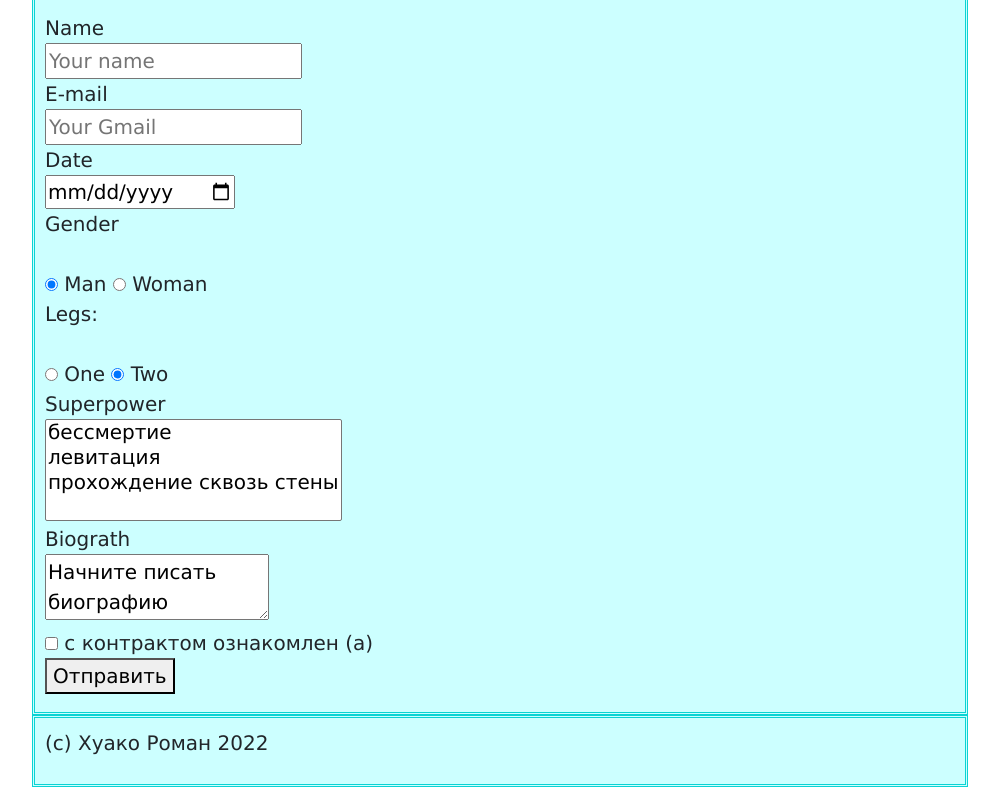
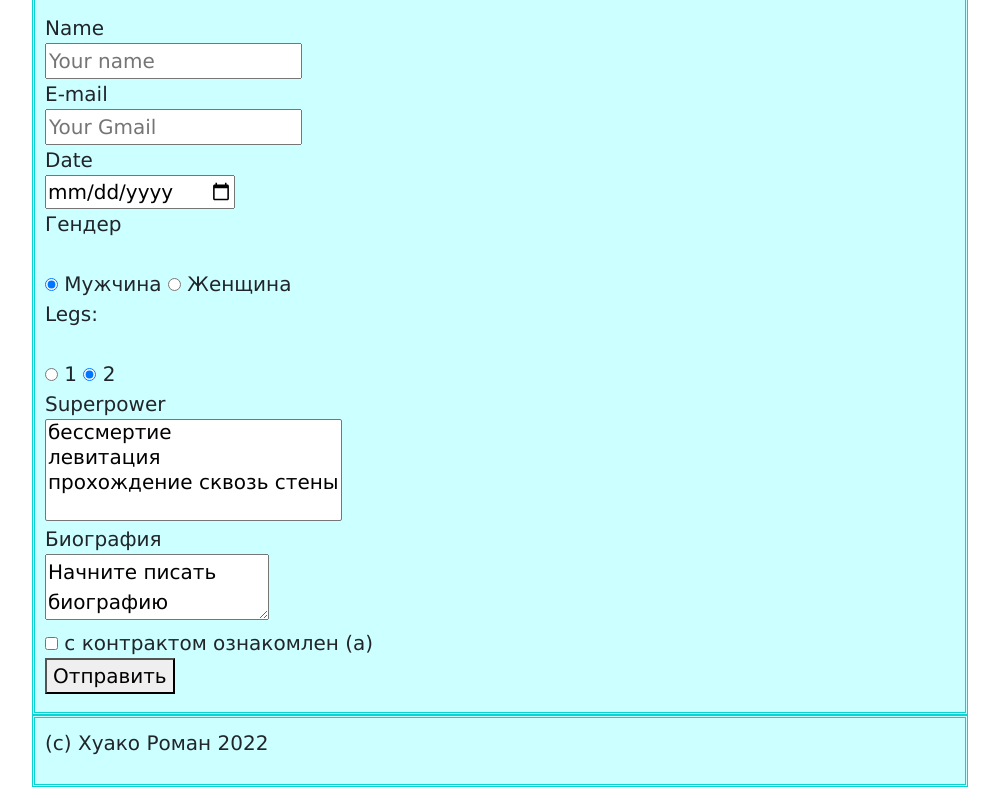
Before and after one commit to Khuako/Khuako.github.io, a plain HTML site: page task4.html in a window 1280 px wide. Shown: the part 1674-2461 px from the top of the page, without its empty margins (140-1139 px from the left). Drawn offline with Linux system fonts and the light colour scheme.

Commit message:
Update task4.html

```diff
--- a/task4.html
+++ b/task4.html
@@ -152,23 +152,23 @@
     <input id="mail" type="email" placeholder="Your Gmail"><br>
     <label for='date'>Date</label><br>
     <input type="date" id="date"><br>
-    <div>Gender</div><br>
+    <div>Гендер</div><br>
     <input type="radio" name="gender" checked="checked" value="man" id="man">
-    <label for='man'>Man</label>
+    <label for='man'>Мужчина</label>
     <input type="radio" name="gender" value="woman" id="woman">
-    <label for='woman'>Woman</label><br>
+    <label for='woman'>Женщина</label><br>
     <div>Legs:</div><br>
     <input type="radio" name="legs" value="1" id="one">
-    <label for='one'>One</label>
+    <label for='one'>1</label>
     <input type="radio" name="legs" checked="checked" value="2" id="two">
-    <label for='two'>Two</label><br>
+    <label for='two'>2</label><br>
     <label for="super">Superpower</label><br>
     <select id="super" multiple="multiple" >
         <option >бессмертие</option>
         <option >левитация</option>
         <option >прохождение сквозь стены</option>
     </select><br>
-    <label for="bio">Biograth</label><br>
+    <label for="bio">Биография</label><br>
     <textarea id="bio">Начните писать биографию</textarea><br>
 
     <input id="confirm" type="checkbox">
```
